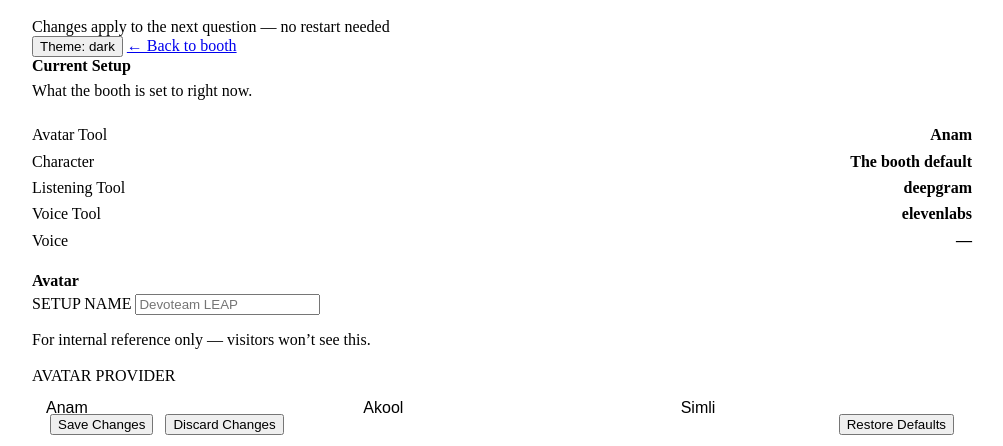
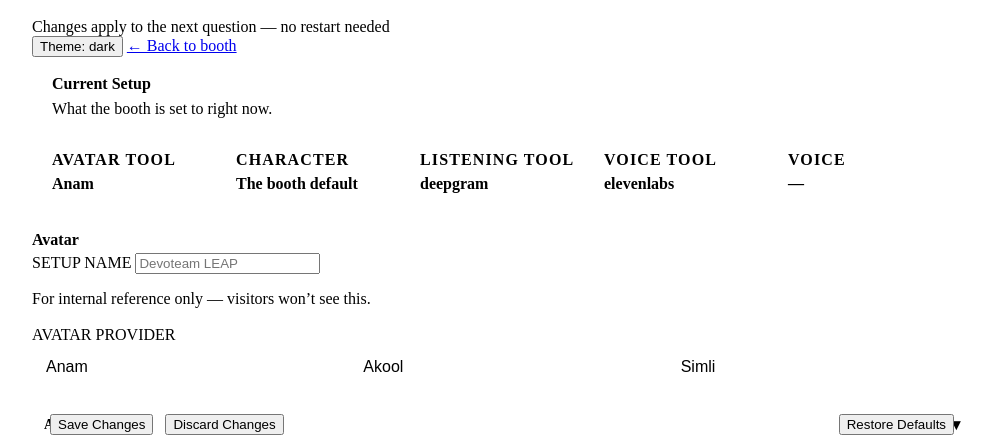
Before and after one commit to mohammadalkhatibext-del/Leap_devoteam_Avatar, a website built with Vite: page booth/admin.html in a window 1280 px wide. Shown: the part 351-797 px from the top of the page, without its empty margins (138-1141 px from the left). Built offline with nearby package versions, Linux system fonts and the light colour scheme; no server answers.

Commit message:
Lay Current Setup out as five columns instead of five stretched rows
The five settings were dt/dd pairs pinned to opposite edges of a 940px card,
so reading one meant crossing an empty gap to reach its value. They now stack
label over value in an equal five-column grid: quiet uppercase label on top in
the same treatment the field labels wear further down, the value under it in
full contrast.

CSS only — renderPreview() still emits the same dl of .sum-row pairs, so the
grid goes on the list and each row stacks its own pair. Card padding drops from
the page-wide 24px and a soft rule separates the header from the settings,
which takes the card from ~230px tall to 152px. Folds to 3, 2 and 1 column at
900/680/460px, and a long value like Akool's "Its own" line wraps inside its
column rather than widening it.

```diff
--- a/booth/admin.html
+++ b/booth/admin.html
@@ -94,25 +94,51 @@
       .status.err { color: var(--critical-icon); font-weight: 600; }
 
       /* --- current setup --------------------------------------------------
-         Label on the left, current value on the right, grouped in the same order
-         as the cards below. Rows rather than a paragraph because this is read by
-         scanning for one setting, not from the beginning. */
-      /* One column. It was two, laid out as five titled groups, back when this
-         summarised every card on the page; at five plain rows a second column and the
-         group headings are both scaffolding around nothing. */
-      .summary { font-size: var(--text-sm); }
-      .summary dl { margin: 0; }
-      .sum-row {
-        display: flex; justify-content: space-between; gap: 14px;
-        align-items: baseline; padding: 2px 0; line-height: 1.4;
+         A five-across summary strip: the quiet label sits on top of the value it
+         names, so the eye lands on the setting rather than travelling a dotted
+         line to the far edge of the card. Same order as the cards below, so "the
+         one about the voice" is in the same place in both.
+         The markup is still a dl of .sum-row pairs — the grid is applied to the
+         list, and each row stacks its own dt/dd. */
+      /* Trimmed from the page-wide 24px: five short pairs do not need a card that
+         tall, and the header reads closer to the settings it introduces. */
+      #summaryCard { padding: 18px 20px; }
+      #summaryCard > .lead { margin-bottom: 0; }
+
+      .summary {
+        font-size: var(--text-sm);
+        margin-top: 14px; padding-top: 14px;
+        border-top: 1px solid var(--border-soft);
       }
-      .sum-row dt { margin: 0; min-width: 0; color: var(--text-muted); }
+      .summary dl {
+        margin: 0;
+        display: grid;
+        grid-template-columns: repeat(5, minmax(0, 1fr));
+        gap: 14px 20px;
+      }
+      .sum-row { display: flex; flex-direction: column; gap: 2px; min-width: 0; }
+      /* Same uppercase micro treatment the field labels wear further down the page,
+         so a label reads as a label wherever it appears. */
+      .sum-row dt {
+        margin: 0; color: var(--text-muted);
+        font-size: var(--text-micro); font-weight: 700;
+        text-transform: uppercase; letter-spacing: .07em; line-height: 1.3;
+      }
       /* The value is what someone is scanning for, so it keeps the full-contrast
-         colour and the weight; the label beside it stays quiet. */
+         colour and the weight; the label above it stays quiet. One step up from the
+         label is enough — this is a summary, not a headline.
+         Values are free text from the vendor lists, and "Its own — the voice settings
+         below are unused" is one of them, so a long one wraps inside its column
+         instead of widening it. */
       .sum-row dd {
-        margin: 0; min-width: 0; text-align: right;
-        color: var(--text); font-weight: 600;
+        margin: 0; color: var(--text); font-weight: 600;
+        font-size: var(--text-sm); line-height: 1.35; overflow-wrap: anywhere;
       }
+      /* Five columns only while five fit. Below that the strip folds rather than
+         squeezing each value into a two-word-per-line column. */
+      @media (max-width: 900px) { .summary dl { grid-template-columns: repeat(3, minmax(0, 1fr)); } }
+      @media (max-width: 680px) { .summary dl { grid-template-columns: repeat(2, minmax(0, 1fr)); } }
+      @media (max-width: 460px) { .summary dl { grid-template-columns: 1fr; } }
 
       /* --- test lab ------------------------------------------------------- */
       .testlab {
```
